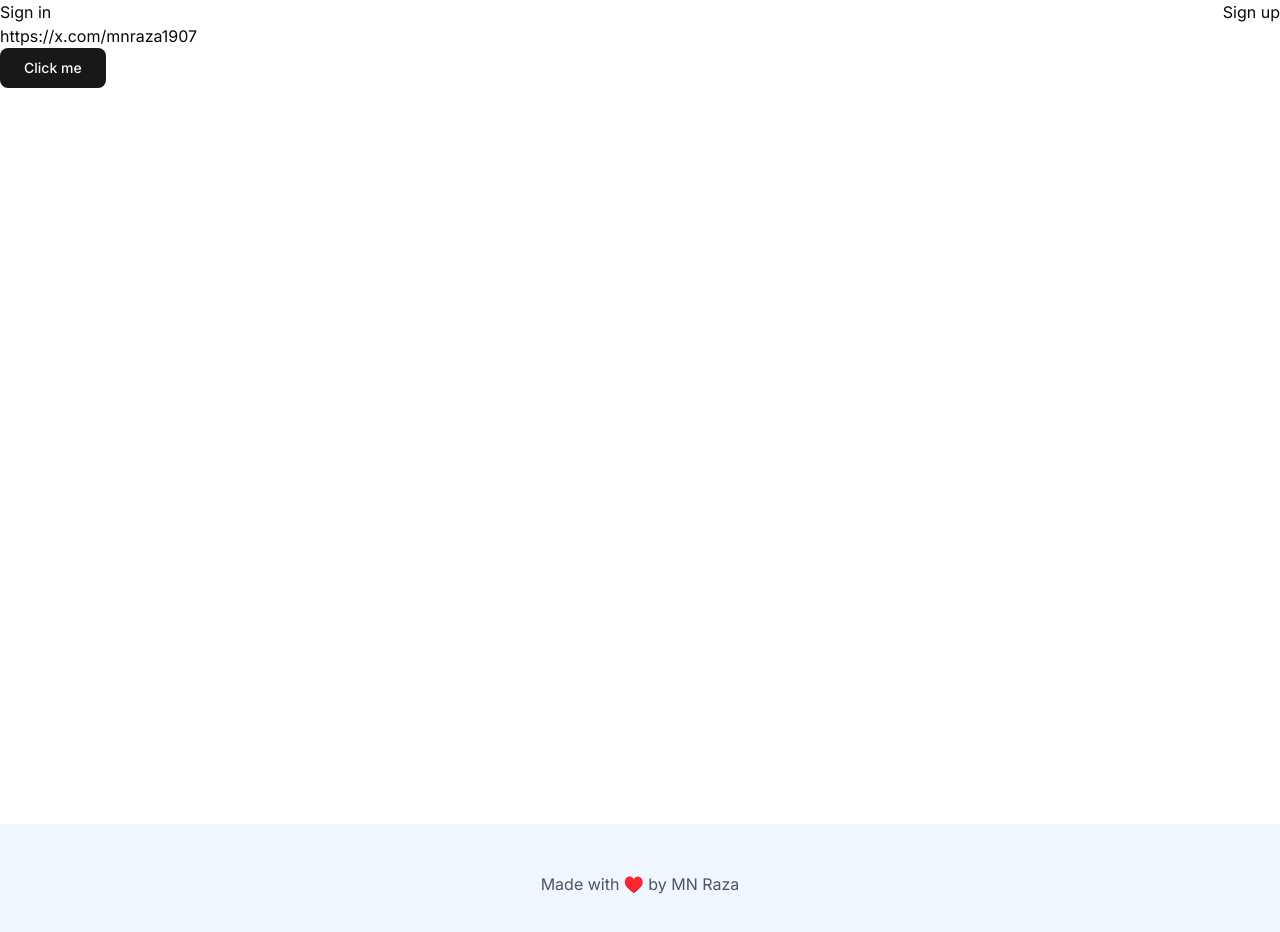
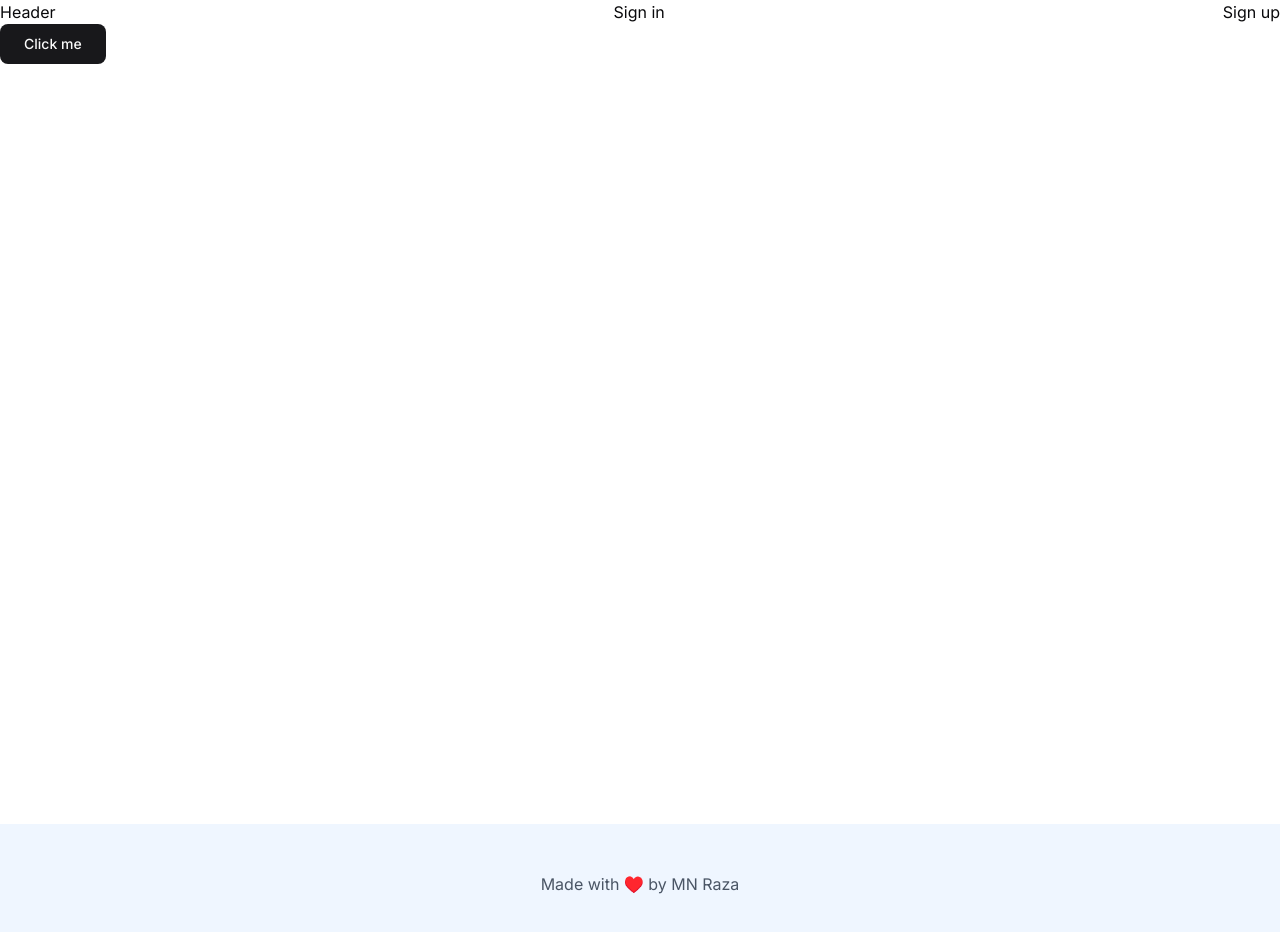
Before and after one commit to mnraza-dev/autoquest, a Next.js app: page / in a window 1280 px wide. Shown: the top 932 px of the page. Built offline with nearby package versions, Linux system fonts and the light colour scheme; no server answers.

Commit message:
enhance authentication middleware

```diff
--- a/app/layout.tsx
+++ b/app/layout.tsx
@@ -4,7 +4,7 @@ import "./globals.css";
 import Link from "next/link";
 import Header from "@/components/Header";
 import {
-  ClerkProvider,
+  ClerkProvider
 } from '@clerk/nextjs'
 
 const inter = Inter({ subsets: ["latin"] });
--- a/app/page.tsx
+++ b/app/page.tsx
@@ -3,7 +3,8 @@ import React from 'react'
 
 const Home = () => {
   return (
-    <div><h1>https://x.com/mnraza1907</h1>
+    <div>
+
       <Button size={"lg"} variant="default"> Click me</Button>
     </div>
   )
--- a/components/Header.tsx
+++ b/components/Header.tsx
@@ -3,7 +3,8 @@ import React from 'react'
 
 const Header = () => {
     return (
-        <nav className='flex items-center justify-between'>
+        <div className='flex items-center justify-between'>
+            <h1> Header</h1>
             <SignedOut>
                 <SignInButton />
                 <SignUpButton />
@@ -11,7 +12,7 @@ const Header = () => {
             <SignedIn>
                 <UserButton />
             </SignedIn>
-        </nav>
+        </div>
     )
 }
 
--- a/middleware.ts
+++ b/middleware.ts
@@ -1,5 +1,17 @@
-import { clerkMiddleware } from "@clerk/nextjs/server";
-export default clerkMiddleware();
+import { clerkMiddleware, createRouteMatcher } from "@clerk/nextjs/server";
+
+const isProtectedRoute = createRouteMatcher(
+    ["/admin(.*)", "/reservations(.*)", "/saved-cars(.*)",]
+)
+
+export default clerkMiddleware(async (auth, req) => {
+    const { userId } = await auth();
+    if (!userId && isProtectedRoute(req)) {
+        const { redirectToSignIn } = await auth();
+        return redirectToSignIn()
+    }
+
+});
 export const config = {
     matcher: [
         '/((?!_next|[^?]*\\.(?:html?|css|js(?!on)|jpe?g|webp|png|gif|svg|ttf|woff2?|ico|csv|docx?|xlsx?|zip|webmanifest)).*)',
```
